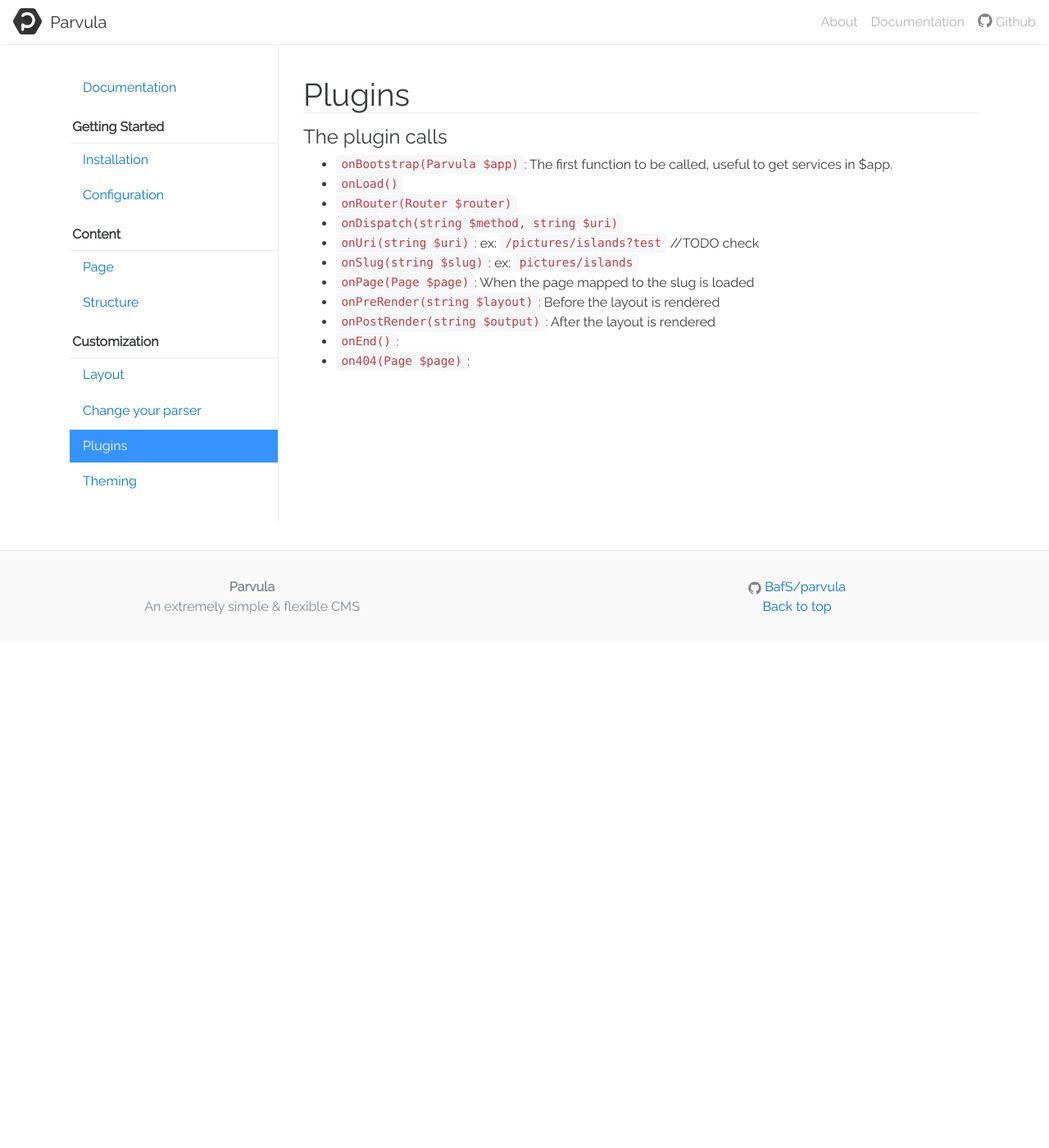
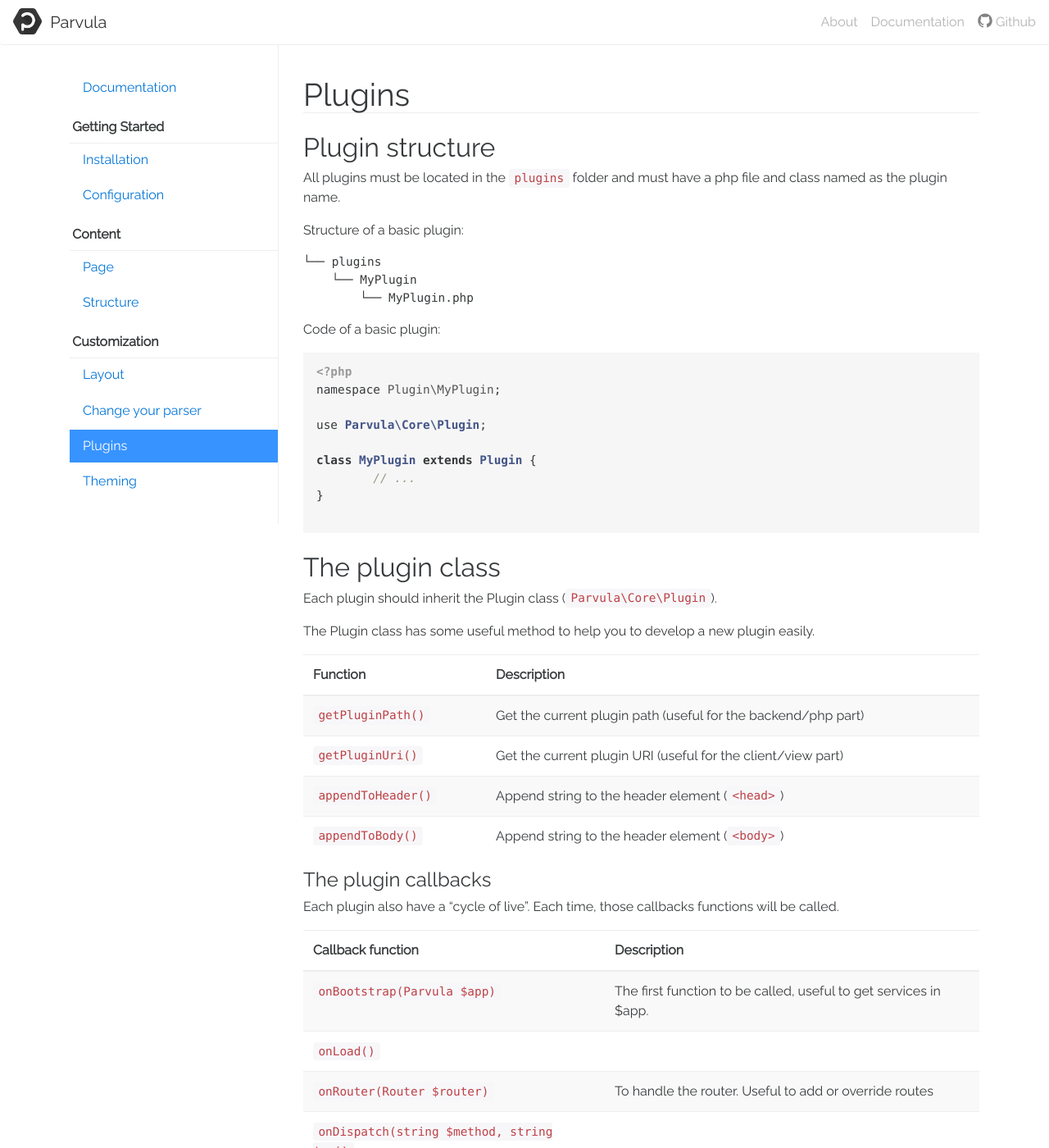
Before and after one commit to ParvulaCMS/parvula, a Jekyll site: the page built from docs/customization/plugins.md, in a window 1280 px wide and 1400 px high. Shown: the whole window at 82% size. Built offline with Jekyll 4.4.1, drawn with Linux system fonts in a browser that asks for light colours; some of the changed text lies outside the part shown.

Commit message:
Update plugins doc

````diff
--- a/docs/customization/plugins.md
+++ b/docs/customization/plugins.md
@@ -4,16 +4,84 @@ title: Plugins
 section: customization
 ---
 
-## The plugin calls
+# Plugin structure
 
- - `onBootstrap(Parvula $app)`: The first function to be called, useful to get services in $app.
- - `onLoad()`
- - `onRouter(Router $router)`
- - `onDispatch(string $method, string $uri)`
- - `onUri(string $uri)`: ex: `/pictures/islands?test` //TODO check
- - `onSlug(string $slug)`: ex: `pictures/islands`
- - `onPage(Page $page)`: When the page mapped to the slug is loaded
- - `onPreRender(string $layout)`: Before the layout is rendered
- - `onPostRender(string $output)`: After the layout is rendered
- - `onEnd()`:
- - `on404(Page $page)`:
+All plugins must be located in the `plugins` folder and must have a php file and class named as the plugin name.
+
+Structure of a basic plugin:
+
+```_
+└── plugins
+    └── MyPlugin
+        └── MyPlugin.php
+```
+
+Code of a basic plugin:
+
+```php
+<?php
+namespace Plugin\MyPlugin;
+
+use Parvula\Core\Plugin;
+
+class MyPlugin extends Plugin {
+	// ...
+}
+
+```
+
+# The plugin class
+
+Each plugin should inherit the Plugin class (`Parvula\Core\Plugin`).
+
+The Plugin class has some useful method to help you to develop a new plugin easily.
+
+{:.table .table-striped}
+| Function              | Description |
+| --------------------- | ----------- |
+| `getPluginPath()`     | Get the current plugin path (useful for the backend/php part) |
+| `getPluginUri()`      | Get the current plugin URI (useful for the client/view part) |
+| `appendToHeader()`    | Append string to the header element (`<head>`) |
+| `appendToBody()`      | Append string to the header element (`<body>`) |
+
+## The plugin callbacks
+
+Each plugin also have a "cycle of live". Each time, those callbacks functions will be called.
+
+{:.table .table-striped}
+| Callback function          | Description |
+| ---------------------      | ----------- |
+| `onBootstrap(Parvula $app)` | The first function to be called, useful to get services in $app.
+| `onLoad()`                 | |
+| `onRouter(Router $router)` | To handle the router. Useful to add or override routes |
+| `onDispatch(string $method, string $uri)` | |
+| `onUri(string $uri)`       | ex: `/pictures/islands?test` //TODO check |
+| `onSlug(string $slug)`     | ex: `pictures/islands` |
+| `onPage(Page $page)`       | When the page mapped to the slug is loaded |
+| `onPreRender(string $layout)` | Before the layout is rendered |
+| `onPostRender(string $output)` | After the layout is rendered |
+| `on404(Page $page)`        | When the page is not found |
+| `onEnd()`                  | The last callback called |
+
+## Hello world example
+
+```php
+<?php
+namespace Plugin\MyPlugin;
+
+use Parvula\Core\Plugin;
+
+class MyPlugin extends Plugin
+{
+	/**
+	 * Add a new route
+	 * It will handle '/hello' route and print "Hello world !"
+	 */
+	function onRouter(&$router) {
+		$router->get('/hello', function () {
+			return 'Hello world !';
+		});
+	}
+}
+
+```
````
